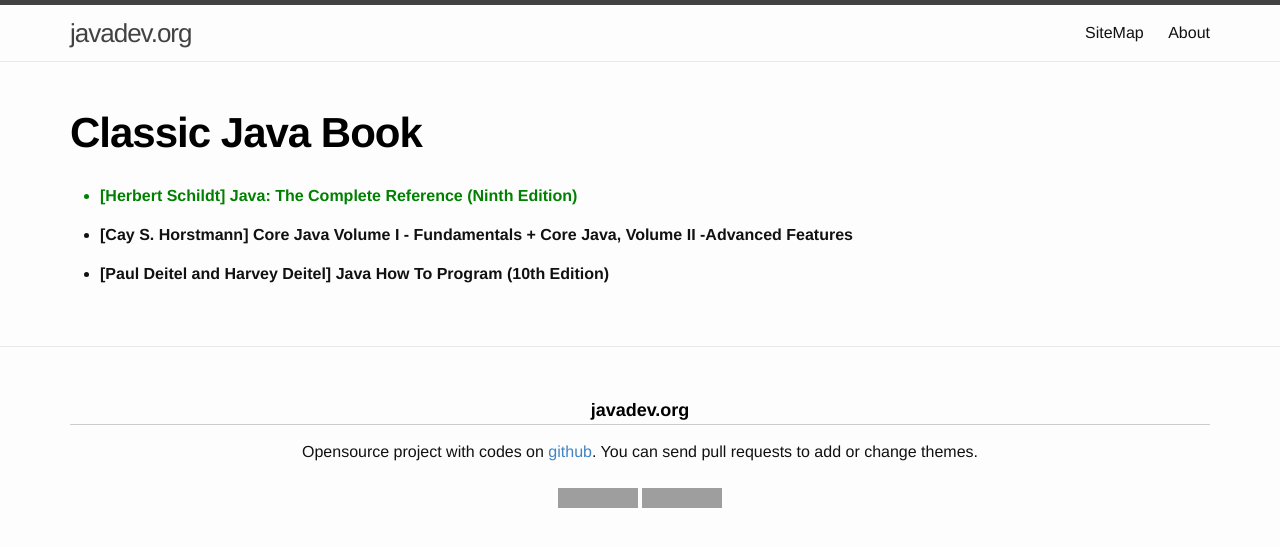
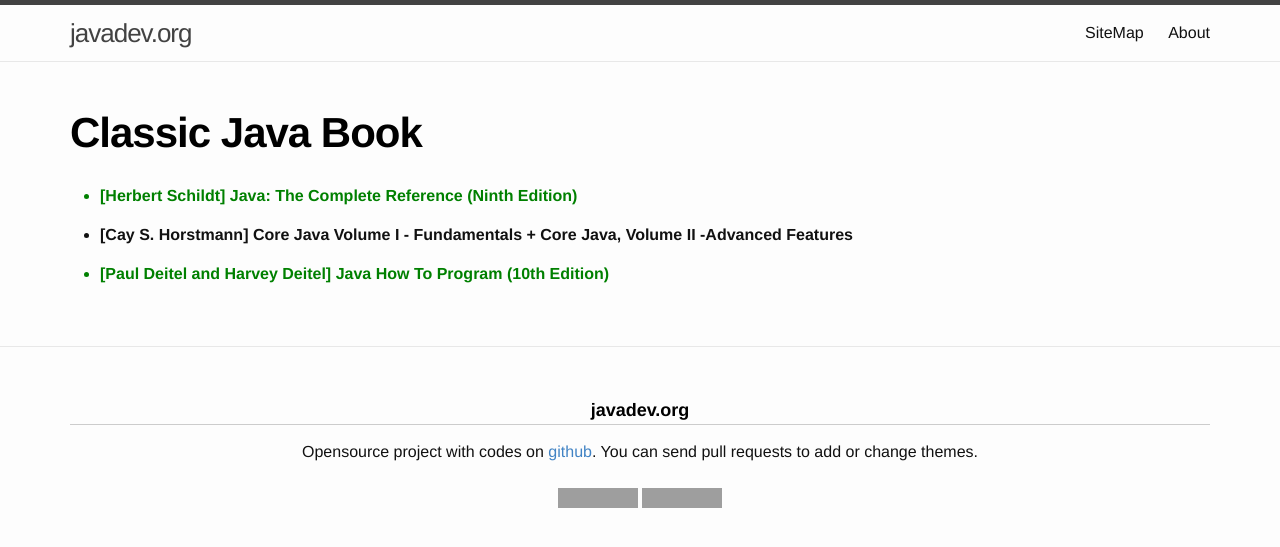
Before and after one commit to webmakaka/javadev.org, a Jekyll site: the page built from website/library/collections/books/paid/classic.md, in a window 1280 px wide. Shown: the top 547 px of the page. Built offline with Jekyll 4.4.1, drawn with Linux system fonts in a browser that asks for light colours; grey boxes are pictures that could not be loaded.

Commit message:
Update classic.md

```diff
--- a/website/library/collections/books/paid/classic.md
+++ b/website/library/collections/books/paid/classic.md
@@ -8,5 +8,5 @@
 <ul>
 	<li style="color:green"><strong>[Herbert Schildt] Java: The Complete Reference (Ninth Edition)</strong></li>
 	<li><strong>[Cay S. Horstmann] Core Java Volume I - Fundamentals + Core Java, Volume II -Advanced Features</strong></li>
-	<li><strong>[Paul Deitel and Harvey Deitel] Java How To Program (10th Edition)</strong></li>
+	<li style="color:green"><strong>[Paul Deitel and Harvey Deitel] Java How To Program (10th Edition)</strong></li>
 </ul>
```
